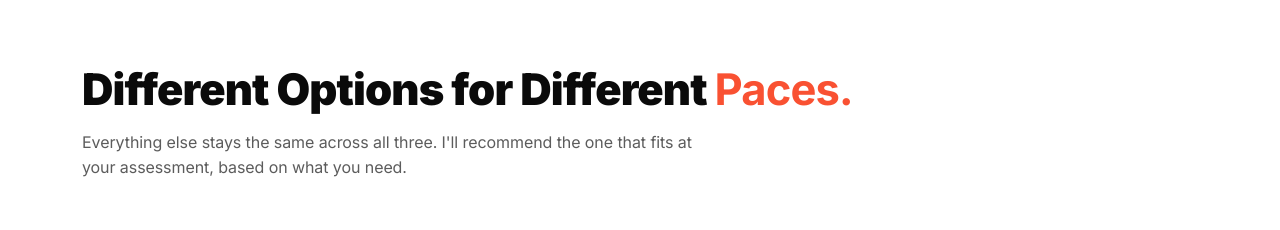
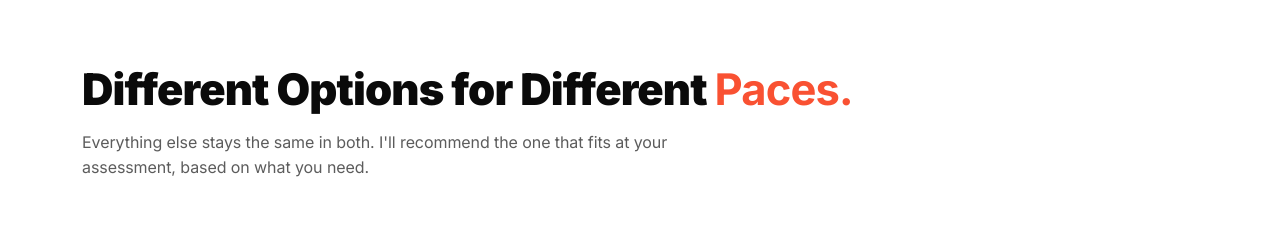
Before and after one commit to mitchscottrehab/MEO, a plain HTML site: page mitch-scott-rehab 71/peak-performance-package.html in a window 1280 px wide. Shown: the part 840-1070 px from the top of the page. Drawn offline with Linux system fonts and the light colour scheme.

Commit message:
Momentum: 'both' not 'all three' now there are two options
Co-Authored-By: Claude Opus 5.5 <noreply@anthropic.com>
Claude-Session: https://claude.ai/code/session_01FeTAL6LSt42axqoSQSzZrM

```diff
--- a/mitch-scott-rehab 71/peak-performance-package.html
+++ b/mitch-scott-rehab 71/peak-performance-package.html
@@ -90,7 +90,7 @@ src="https://www.facebook.com/tr?id=2308202229914735&ev=PageView&noscript=1"
     <div class="section-head reveal" style="max-width:1280px">
       <p class="eyebrow">The program</p>
       <h2>Different Options for Different <em class="accent">Paces.</em></h2>
-      <p style="margin-top:20px;max-width:62ch">Everything else stays the same across all three. I'll recommend the one that fits at your assessment, based on what you need.</p>
+      <p style="margin-top:20px;max-width:62ch">Everything else stays the same in both. I'll recommend the one that fits at your assessment, based on what you need.</p>
     </div>
 
     <div class="mom-core reveal">
```
